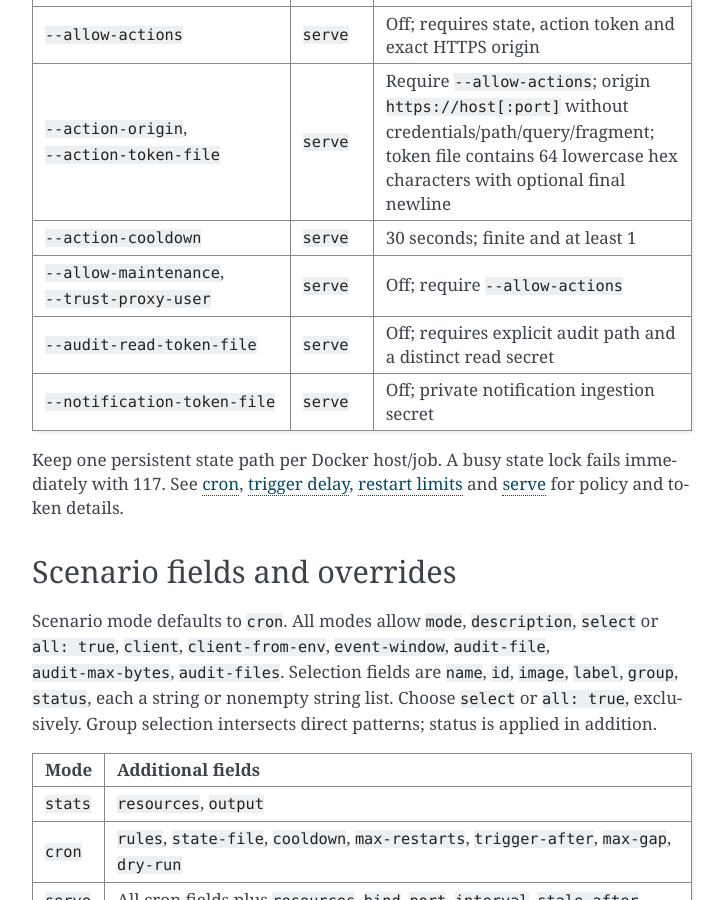
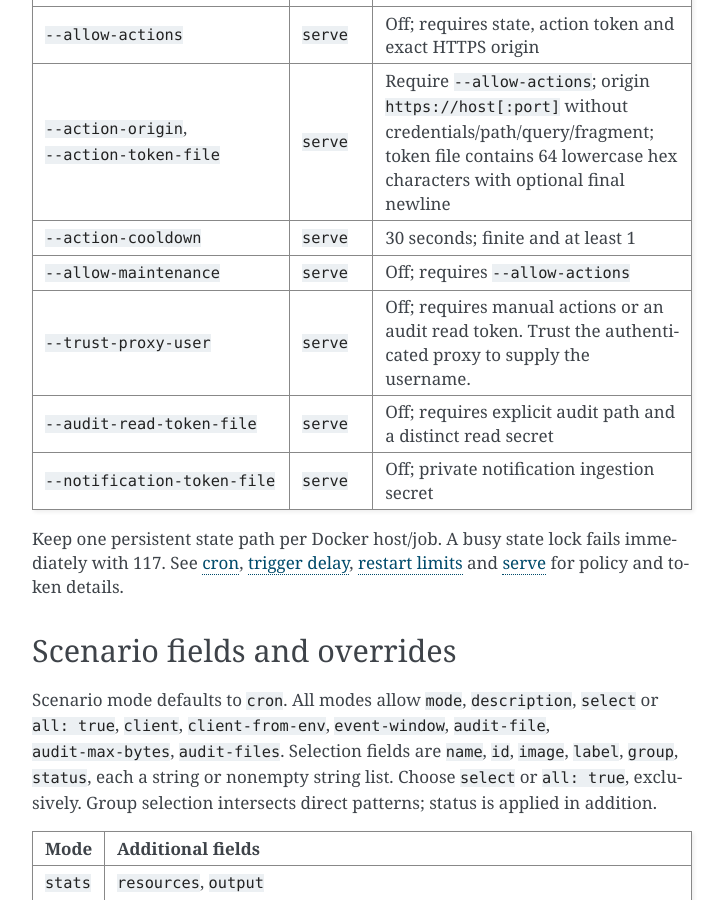
Before and after one commit to decryptus/monit-docker, a Sphinx documentation site: the page built from docs/config-cli-contract.md, in a window 1280 px wide and 900 px high, scrolled down 7301 px. Shown: the whole window, without its empty margins (388-1112 px from the left). Built offline with Sphinx 7.4.7, drawn with Linux system fonts in a browser that asks for light colours.

Commit message:
Scope named audit readers to trusted proxies (docs/config-cli-contract.md)

```diff
--- a/docs/config-cli-contract.md
+++ b/docs/config-cli-contract.md
@@ -222,7 +222,8 @@ a lock and audit simulated decisions while preserving durable policy state.
 | `--allow-actions` | `serve` | Off; requires state, action token and exact HTTPS origin |
 | `--action-origin`, `--action-token-file` | `serve` | Require `--allow-actions`; origin `https://host[:port]` without credentials/path/query/fragment; token file contains 64 lowercase hex characters with optional final newline |
 | `--action-cooldown` | `serve` | 30 seconds; finite and at least 1 |
-| `--allow-maintenance`, `--trust-proxy-user` | `serve` | Off; require `--allow-actions` |
+| `--allow-maintenance` | `serve` | Off; requires `--allow-actions` |
+| `--trust-proxy-user` | `serve` | Off; requires manual actions or an audit read token. Trust the authenticated proxy to supply the username. |
 | `--audit-read-token-file` | `serve` | Off; requires explicit audit path and a distinct read secret |
 | `--notification-token-file` | `serve` | Off; private notification ingestion secret |
 
```
